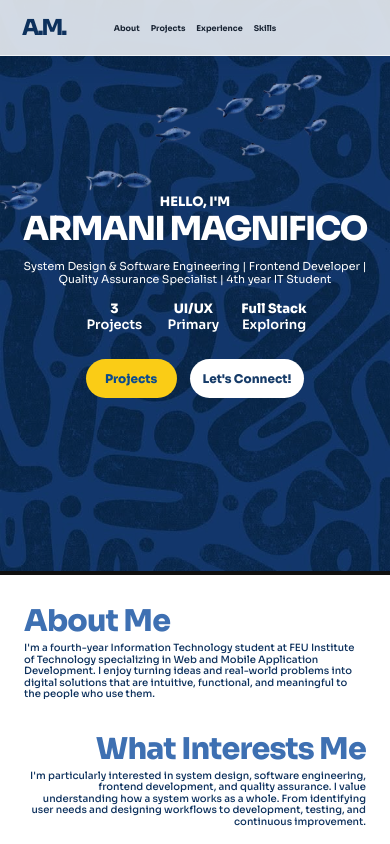
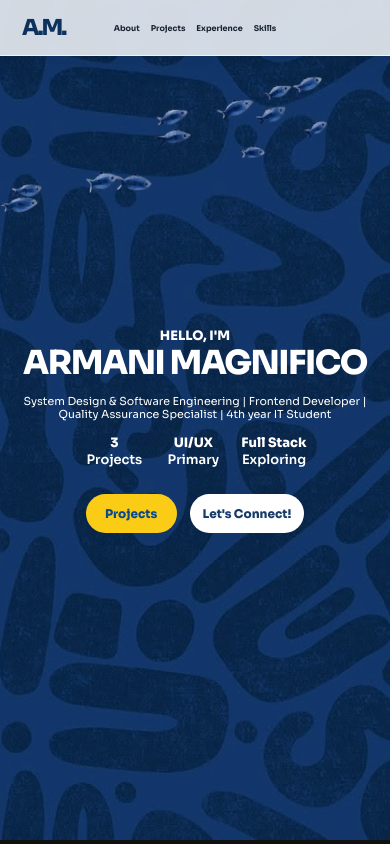
Before and after one commit to armani19/myreactapp, a React (Create React App) app: page / in a window 390 px wide. Shown: the top 844 px of the page. Built offline with nearby package versions, Linux system fonts and the light colour scheme.

Commit message:
Add upward landing page scroll transition

```diff
--- a/src/App.css
+++ b/src/App.css
@@ -28,7 +28,7 @@ body { background: #fff; color: var(--ink); }
   .intro-card, .intro-wipe { animation-duration: .01ms; animation-delay: 0s; }
 }
 
-.site-header { height: 76px; padding: 0 clamp(28px, 6vw, 92px); display: flex; align-items: center; justify-content: space-between; background: rgba(247,248,249,.85); border-bottom: 1px solid rgba(255,255,255,.55); box-shadow: 0 5px 24px rgba(7,28,57,.14); position: fixed; inset: 0 0 auto; z-index: 5; transition: background-color .25s ease, box-shadow .25s ease, border-color .25s ease; }
+.site-header { height: 76px; padding: 0 clamp(28px, 6vw, 92px); display: flex; align-items: center; justify-content: space-between; background: rgba(247,248,249,.85); border-bottom: 1px solid rgba(255,255,255,.55); box-shadow: 0 5px 24px rgba(7,28,57,.14); position: fixed; inset: 0 0 auto; z-index: 50; transition: background-color .25s ease, box-shadow .25s ease, border-color .25s ease; }
 @supports ((backdrop-filter: blur(1px)) or (-webkit-backdrop-filter: blur(1px))) {
   .site-header { background: rgba(247,248,249,.85); -webkit-backdrop-filter: blur(18px) saturate(150%); backdrop-filter: blur(18px) saturate(150%); border-bottom-color: rgba(255,255,255,.7); }
 }
@@ -43,7 +43,8 @@ body { background: #fff; color: var(--ink); }
 .site-header nav a:hover { color: #2d67ad; }
 main { padding-top: 0; }
 #about, #projects, #experience, #skills { scroll-margin-top: var(--header-height, 76px); }
-.hero { min-height: 890px; position: relative; display: flex; justify-content: center; align-items: center; background: var(--navy) url('./assets/blue-pattern.jpg') center / cover; border-bottom: 4px solid #101010; color: #fff; }
+.hero-stage { position: relative; height: calc(max(890px, 100svh) + clamp(140px, 18vh, 220px)); }
+.hero { height: max(890px, 100svh); min-height: 0; position: sticky; top: 0; z-index: 1; display: flex; justify-content: center; align-items: center; background: var(--navy) url('./assets/blue-pattern.jpg') center / cover; border-bottom: 4px solid #101010; color: #fff; will-change: transform; }
 .hero::after { content: ''; position: absolute; inset: 0; background: rgba(0,0,0,.2); pointer-events: none; }
 .fish-group { position: absolute; width: min(680px, 58vw); left: 4%; top: 2%; opacity: .9; z-index: 1; }
 .hero-content { width: min(1020px, 90%); position: relative; z-index: 2; transform: translateY(11px); text-align: center; }
@@ -73,7 +74,7 @@ main { padding-top: 0; }
 @media (max-width:800px) {
   :root { --header-height: 56px; }
   .site-header { height: 56px; padding: 0 22px; } .brand { font-size: 22px; } .site-header nav { gap: 18px; } .site-header nav a { font-size: 11px; }
-  .hero { min-height: 575px; } .fish-group { width: 95vw; top: 1%; left: -5%; } .hero-content { width: 88%; transform: translateY(10px); }
+  .hero-stage { height: calc(max(575px, 100svh) + 110px); } .hero { height: max(575px, 100svh); } .fish-group { width: 95vw; top: 1%; left: -5%; } .hero-content { width: 88%; transform: translateY(10px); }
   .eyebrow { margin-bottom: 3px; font-size: 13px; } .hero h1 { font-size: clamp(29px,8.5vw,48px); letter-spacing: -1.5px; } .hero-description { margin: 15px 0 14px; font-size: 11px; }
   .hero-stats { gap: 30px; margin: 0 0 26px; } .hero-stats div { min-width: 62px; } .hero-stats strong, .hero-stats span { font-size: 13px; }
   .hero-actions { gap: 13px; } .button { min-width: 91px; height: 39px; padding: 0 13px; font-size: 12px; }
--- a/src/App.js
+++ b/src/App.js
@@ -64,6 +64,7 @@ function App() {
       </header>
 
       <main id="top">
+        <div className="hero-stage">
           <section className="hero" aria-labelledby="hero-title">
             <img className="fish-group" src={fishGroup} alt="A school of fish" />
             <div className="hero-content">
@@ -81,6 +82,7 @@ function App() {
               </div>
             </div>
           </section>
+        </div>
 
         <section className="intro" id="about" aria-label="About Armani">
           <div className="copy-block about-copy">
```
Lines whose indentation alone changed are shown as unchanged.
